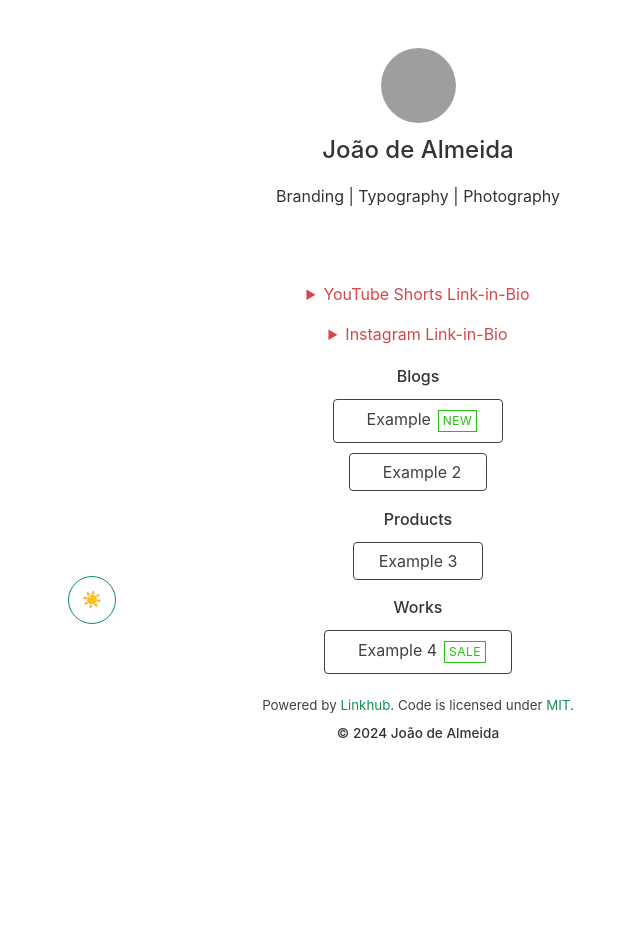
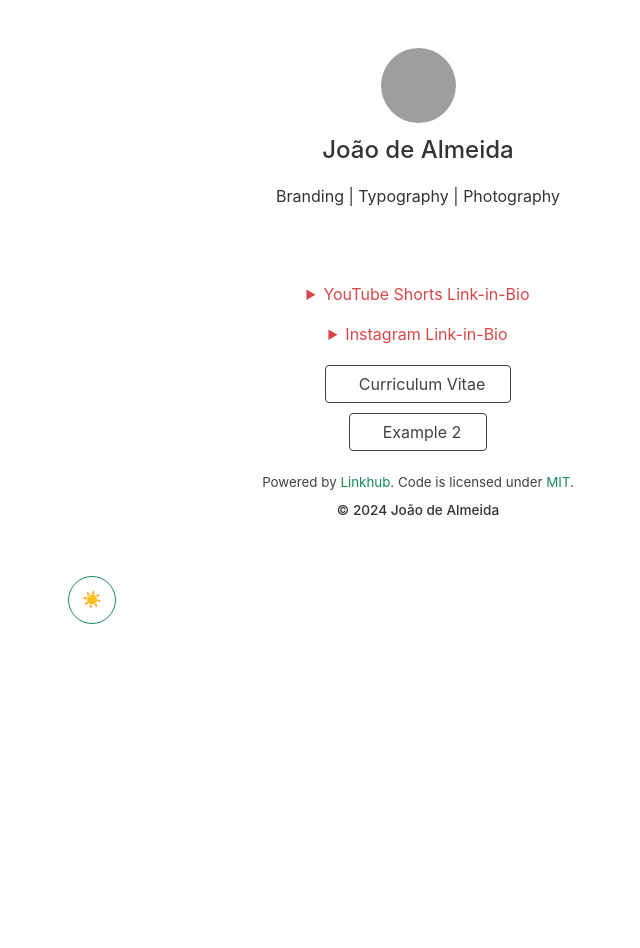
Before and after one commit to xiskg/link-bio, a Jekyll site: the page built from index.html, in a window 1280 px wide. Shown: the whole page, without its empty margins (222-862 px from the left). Built offline with Jekyll 4.4.1, drawn with Linux system fonts in a browser that asks for light colours; nearby versions of some CDN libraries; grey boxes are pictures that could not be loaded.

Commit message:
Update links.yml

```diff
--- a/_data/links.yml
+++ b/_data/links.yml
@@ -1,22 +1,9 @@
-- category: Blogs
+- category:
   items:
-    - title: Example
+    - title: Curriculum Vitae
       url: https://www.example.com
-      icon: ri:film-fill # Icons are optional.
-      tag: New
+      icon: pepicons-pencil:cv
 
     - title: Example 2
       url: https://www.example.org
       icon: simple-icons:googlenews
-
-- category: Products
-  items:
-    - title: Example 3
-      url: https://www.example.com
-
-- category: Works
-  items:
-    - title: Example 4
-      url: https://www.example.org
-      icon: clarity:language-solid
-      tag: Sale
```
